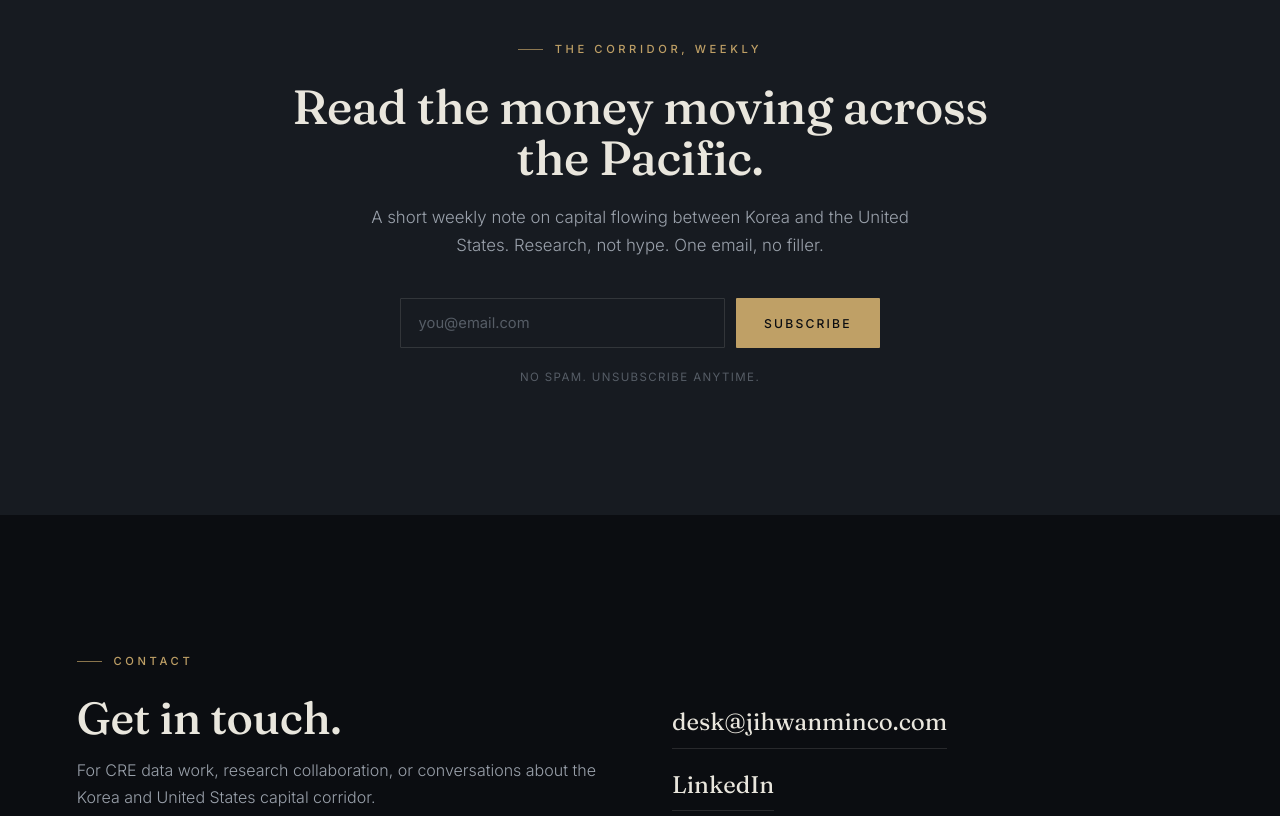
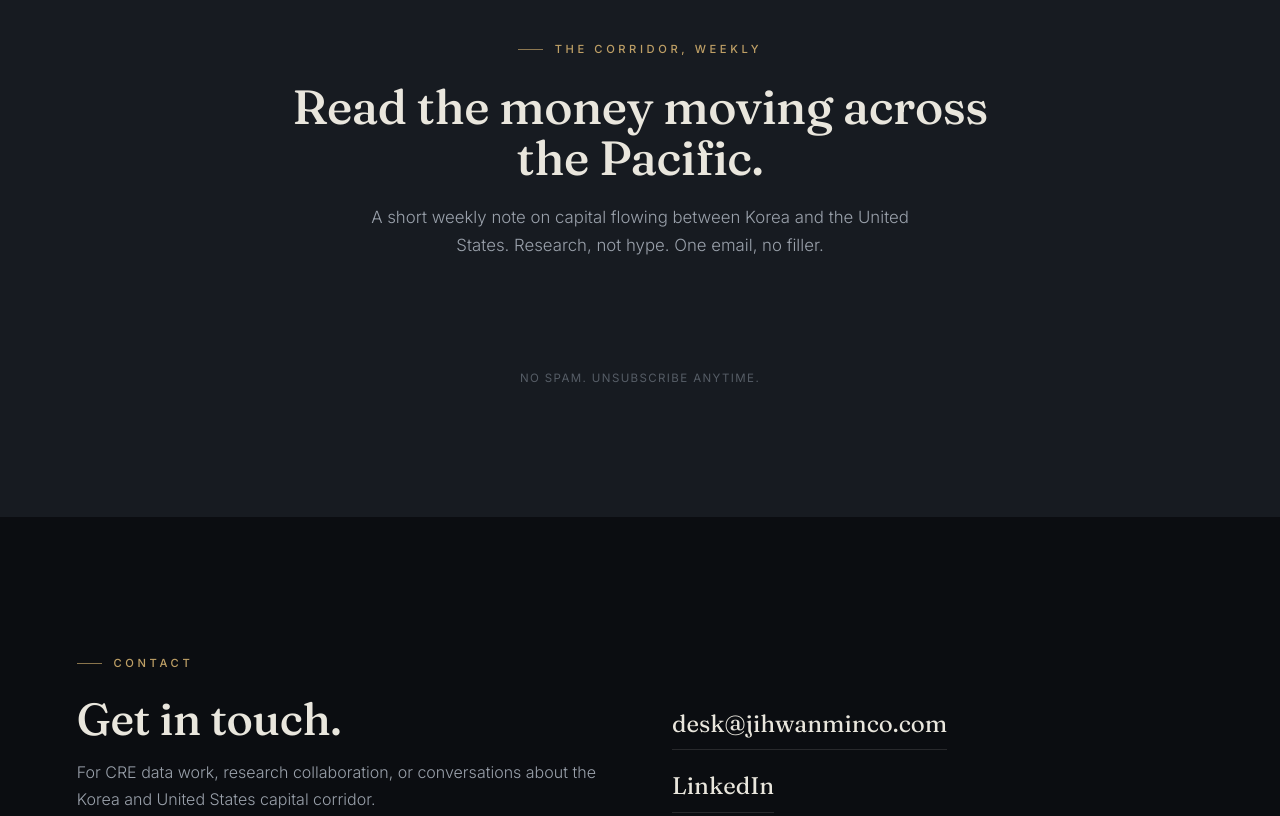
Before and after one commit to ben060417/jihwan-min-co, a plain HTML site: page index.html in a window 1280 px wide. Shown: the part 4217-5033 px from the top of the page. Drawn offline with Linux system fonts and the light colour scheme.

Commit message:
Replace newsletter form with beehiiv embed
Removed the newsletter subscription form and replaced it with a beehiiv embed for handling subscriptions.

```diff
--- a/index.html
+++ b/index.html
@@ -246,7 +246,7 @@
   form.sub-form input::placeholder{color:var(--slate)}
   form.sub-form input:focus{outline:none;border-color:var(--champagne)}
   .micro{font-size:.72rem;letter-spacing:.12em;color:var(--slate);margin-top:1.2rem;text-transform:uppercase}
-  .confirm{display:none;font-family:var(--serif);font-size:1.3rem;color:var(--champagne-2);font-style:italic}
+  .sub-embed{display:flex;justify-content:center;margin:0 auto 1.2rem;min-height:52px}
 
   /* ---------- CONTACT ---------- */
   .contact .wrap{display:grid;grid-template-columns:1fr 1fr;gap:clamp(2rem,5vw,5rem);align-items:end}
@@ -476,11 +476,9 @@
     <span class="eyebrow" style="justify-content:center">The corridor, weekly</span>
     <h2>Read the money moving across the Pacific.</h2>
     <p class="sub">A short weekly note on capital flowing between Korea and the United States. Research, not hype. One email, no filler.</p>
-    <form class="sub-form" id="subform">
-      <input type="email" id="subemail" placeholder="you@email.com" aria-label="Email address" required>
-      <button type="submit" class="btn btn-primary">Subscribe</button>
-    </form>
-    <p class="confirm" id="subconfirm">You are on the list. The first note is on its way.</p>
+    <div class="sub-embed">
+      <script async src="https://subscribe-forms.beehiiv.com/v3/loader.js" data-beehiiv-form="0573caa3-ea47-469b-a63c-766c5872b507"></script>
+    </div>
     <p class="micro">No spam. Unsubscribe anytime.</p>
   </div>
 </section>
@@ -567,15 +565,7 @@
   },{rootMargin:'-45% 0px -50% 0px'});
   sections.forEach(function(id){var el=document.getElementById(id);el&&spy.observe(el)});
 
-  // newsletter (front end only, connect to your provider to capture emails)
-  var f=document.getElementById('subform');
-  f&&f.addEventListener('submit',function(ev){
-    ev.preventDefault();
-    var email=document.getElementById('subemail').value.trim();
-    if(!email)return;
-    f.style.display='none';
-    document.getElementById('subconfirm').style.display='block';
-  });
+  // newsletter: handled by beehiiv embed (subscribe-forms.beehiiv.com/v3/loader.js) in the .sub-embed container
 
   var rposts=document.querySelectorAll('#research .post');    var rurls=['research/commercial-lease.html','research/seoul-manhattan-corridor.html','research/capital-stack.html','research/cross-border-real-estate.html'];    rposts.forEach(function(p,i){if(rurls[i]){p.style.cursor='pointer';p.setAttribute('role','link');p.setAttribute('tabindex','0');p.addEventListener('click',function(){window.location.href=rurls[i];});p.addEventListener('keydown',function(ev){if(ev.key==='Enter'){window.location.href=rurls[i];}});}});    var rposts=document.querySelectorAll('#research .post');
 
```
